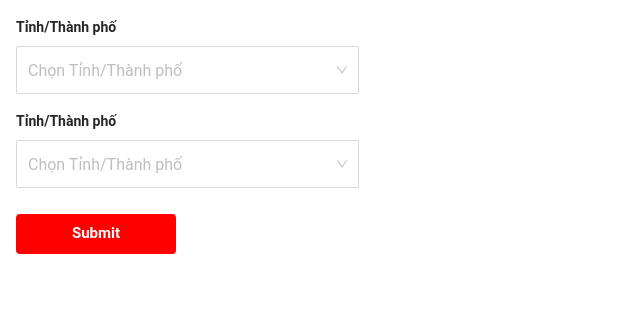
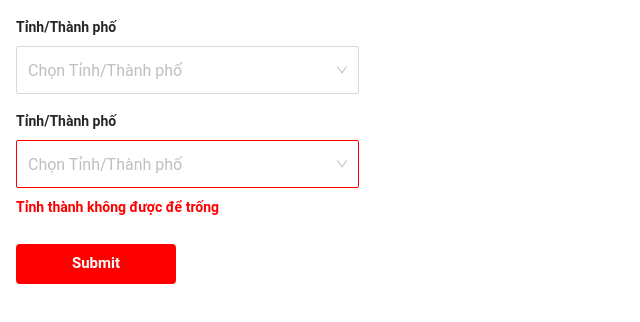
Before and after one commit to tampham512/practice, a React (Create React App) app: page /select-style-guide in a window 1280 px wide. Shown: the top 322 px of the page, without its empty margins (0-640 px from the left). Built offline with nearby package versions, Linux system fonts and the light colour scheme.

Commit message:
update select

```diff
--- a/src/components/Select/index.jsx
+++ b/src/components/Select/index.jsx
@@ -64,6 +64,7 @@ const ISelect = ({
               formik && formik.setFieldValue(name, value);
               setValue(value);
             }}
+            getPopupContainer={(trigger) => trigger.parentNode}
             {...props}
           >
             {dataCustom &&
@@ -76,6 +77,54 @@ const ISelect = ({
           </Select>
         </SelectBox>
       );
+    case "error":
+      return (
+        <ErrorSelectBox
+          height={height}
+          width={width}
+          margin={margin}
+          border={border}
+          color={color}
+          colorHover={colorHover}
+          fontSize={fontSize}
+          gap={gap}
+          $value={value}
+        >
+          {label && (
+            <LabelSelect
+              fontSizeLabel={fontSizeLabel}
+              fontWeightLabel={fontWeightLabel}
+            >
+              {label}
+            </LabelSelect>
+          )}
+          <Select
+            placeholder={placeholder}
+            onChange={(value) => {
+              formik && formik.setFieldValue(name, value);
+              setValue(value);
+            }}
+            getPopupContainer={(trigger) => trigger.parentNode}
+            {...props}
+          >
+            {dataCustom &&
+              dataCustom.length > 0 &&
+              dataCustom.map((item, index) => (
+                <Option value={item.value} key={index}>
+                  {item.label}
+                </Option>
+              ))}
+          </Select>
+          {message && (
+            <MessageSelect
+              fontSizeMessage={fontSizeMessage}
+              fontWeightMessage={fontWeightMessage}
+            >
+              {message}
+            </MessageSelect>
+          )}
+        </ErrorSelectBox>
+      );
   }
 };
 export default ISelect;
--- a/src/components/Select/styled.js
+++ b/src/components/Select/styled.js
@@ -1,6 +1,7 @@
 import styled from "styled-components";
 
 export const SelectBox = styled.div`
+  position: relative;
   width: ${({ width }) => width};
   display: flex;
   flex-direction: column;
@@ -53,6 +54,26 @@ export const SelectBox = styled.div`
       fill: ${({ colorHover }) => colorHover};
     }
   }
+  .ant-select-item {
+    background-color: white;
+  }
+
+  .ant-select-item-option-content {
+    color: ${({ color }) => color};
+    font-size: ${({ fontSize }) => fontSize};
+  }
+  .ant-select-item-option-active {
+    .ant-select-item-option-content {
+      background-color: white;
+      color: ${({ colorHover }) => colorHover};
+    }
+  }
+  .ant-select-item-option-selected {
+    .ant-select-item-option-content {
+      color: ${({ colorHover }) => colorHover};
+      font-weight: 400;
+    }
+  }
 `;
 export const LabelSelect = styled.label`
   display: inline-block;
@@ -60,7 +81,11 @@ export const LabelSelect = styled.label`
   font-weight: ${({ fontWeightLabel }) => fontWeightLabel};
 `;
 
-export const ErrorSelectBox = styled(SelectBox)``;
+export const ErrorSelectBox = styled(SelectBox)`
+  .ant-select-selector {
+    border-color: red !important;
+  }
+`;
 
 export const MessageSelect = styled.label`
   display: inline-block;
--- a/src/pages/SelectGuide/index.jsx
+++ b/src/pages/SelectGuide/index.jsx
@@ -1,4 +1,4 @@
-import React from "react";
+import React, { useState } from "react";
 import ISelect from "../../components/Select";
 
 import Button from "../../components/Button";
@@ -15,6 +15,7 @@ const SelectGuide = () => {
   const formik = useFormik({
     initialValues: {
       provinces: "",
+      provinces01: "",
     },
 
     onSubmit: (values) => {
@@ -34,6 +35,8 @@ const SelectGuide = () => {
         ></ISelect>
         <ISelect
           label="Tỉnh/Thành phố"
+          status="error"
+          message="Tỉnh thành không được để trống"
           placeholder="Chọn Tỉnh/Thành phố"
           name="provinces01"
           id="provinces01"
```
Also changed, not shown: 2 other files (tests, documents, lock files or other folders).
